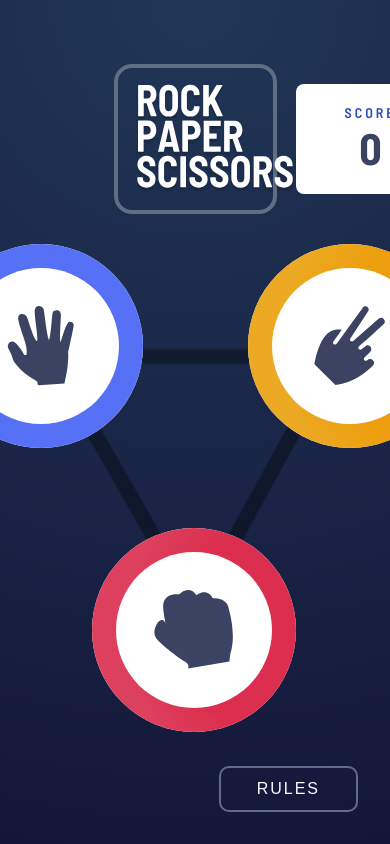
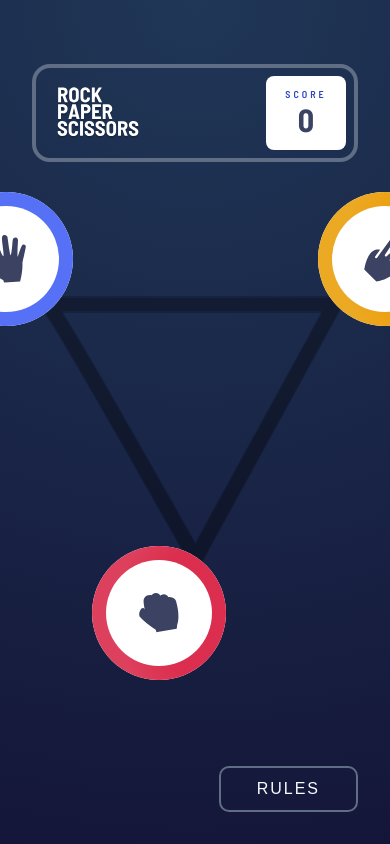
Before and after one commit to arinstreal/Rock-Paper-Scissors-game-challenge, a React (Create React App) app: page / in a window 390 px wide. Shown: the top 844 px of the page. Built offline with nearby package versions, Linux system fonts and the light colour scheme.

Commit message:
Fix first part for mobile

```diff
--- a/src/Components/GestureWrapper/GestureWrapper.module.scss
+++ b/src/Components/GestureWrapper/GestureWrapper.module.scss
@@ -1,18 +1,23 @@
 .gestureWrapper {
   background-color: var(--white-color);
-  width: 204px;
-  height: 204px;
+  height: 134px;
+  width: 134px;
   cursor: pointer;
   border-radius: 50%;
   display: flex;
   align-items: center;
   justify-content: center;
   position: relative;
+  @media (min-width: var(--desktop)) {
+    width: 204px;
+    height: 204px;
+  }
 
   &.generateChoice {
     opacity: 30%;
     background: transparent;
     cursor: auto;
+
     &:after {
       background-color: #000000;
     }
@@ -41,21 +46,26 @@
   &.lizard:before {
     background: radial-gradient(circle at 100%, var(--lizard-gradient-from), var(--lizard-gradient-from) 50%, var(--lizard-gradient-to) 75%, var(--lizard-gradient-to) 75%);
   }
+
   &.spock:before {
     background: radial-gradient(circle at 100%, var(--spock-gradient-from), var(--spock-gradient-from) 50%, var(--spock-gradient-to) 75%, var(--spock-gradient-to) 75%);
   }
 
   &:after {
-    width: calc(100% - 48px);
-    height: calc(100% - 48px);
+    height: calc(100% - 28px);
+    width: calc(100% - 28px);
     content: '';
     position: absolute;
     border-radius: 50%;
     background-color: white;
+    @media (min-width: var(--desktop)) {
+      height: calc(100% - 48px);
+      width: calc(100% - 48px);
+    }
   }
 
   img {
     z-index: 1;
-    min-height: 80px;
+    width: 30%;
   }
 }
--- a/src/Components/ResultsMode/ResultsMode.tsx
+++ b/src/Components/ResultsMode/ResultsMode.tsx
@@ -39,7 +39,7 @@ const ResultsMode: FC<IResultsMode> = ({userChoice, resetUserChoice, addUserPoin
     if (botChoice) {
       setTimeout(() => {
         getWinner();
-      }, 500);
+      }, 100);
     }
   }, [botChoice]);
 
--- a/src/Components/ScorePanel/ScorePanel.module.scss
+++ b/src/Components/ScorePanel/ScorePanel.module.scss
@@ -1,31 +1,52 @@
 .scorePanel {
   border: 4px solid var(--header-outline-color);
   border-radius: 18px;
-  padding: 16px;
-  width: 50%;
-  margin-left: auto;
-  margin-right: auto;
   margin-top: 32px;
   height: 100%;
   display: flex;
   justify-content: space-between;
+  width: 100%;
+  padding: 8px 8px 8px 20px;
+
+  img {
+    max-width: 84px;
+    object-fit: contain;
+  }
+
+  @media (min-width: var(--desktop)) {
+    margin-left: auto;
+    margin-right: auto;
+    width: 50%;
+    padding: 16px;
+    max-width: none;
+  }
 
   .score {
     background: var(--white-color);
     border-radius: 8px;
-    padding: 20px;
     text-align: center;
-    min-width: 150px;
+    min-width: 80px;
+    padding: 12px;
+    @media (min-width: var(--desktop)) {
+      min-width: 150px;
+      padding: 20px;
+    }
 
     div:first-of-type {
       color: var(--score-text-color);
       text-transform: uppercase;
-      font-size: 14px;
       letter-spacing: 3px;
+      font-size: 10px;
+      @media (min-width: var(--desktop)) {
+        font-size: 14px;
+      }
     }
 
     div:last-of-type {
-      font-size: 44px;
+      font-size: 32px;
+      @media (min-width: var(--desktop)) {
+        font-size: 44px;
+      }
       color: var(--dark-text-color);
       font-weight: 700;
     }
--- a/src/Components/SelectionPanel/SelectionPanel.module.scss
+++ b/src/Components/SelectionPanel/SelectionPanel.module.scss
@@ -3,6 +3,7 @@
   display: flex;
   justify-content: center;
 
+  &.none {display: none}
   & > div {
     background-image: url("../../images/bg-triangle.svg");
     background-repeat: no-repeat;
--- a/src/Components/SelectionPanel/SelectionPanel.tsx
+++ b/src/Components/SelectionPanel/SelectionPanel.tsx
@@ -16,15 +16,17 @@ const SelectionPanel: FC<ISelectionPanel> = ({addPoint, resetGame}: ISelectionPa
     setUserChoice(null);
   }
 
-  if (userChoice) return (
-    <ResultsMode userChoice={userChoice} resetUserChoice={handleResetUserChoice} addUserPoint={addPoint}/>
-  )
-  else
-    return (
-      <div className={styles.selectionPanel}>
+  return (
+    <div>
+      {
+        userChoice &&
+        <ResultsMode userChoice={userChoice} resetUserChoice={handleResetUserChoice} addUserPoint={addPoint}/>
+      }
+      <div className={`${styles.selectionPanel} ${!userChoice ? '' : styles.none}`}>
         <SelectionMode setUserChoice={setUserChoice}/>
       </div>
-    )
+    </div>
+  )
 }
 
 export default SelectionPanel;
```
